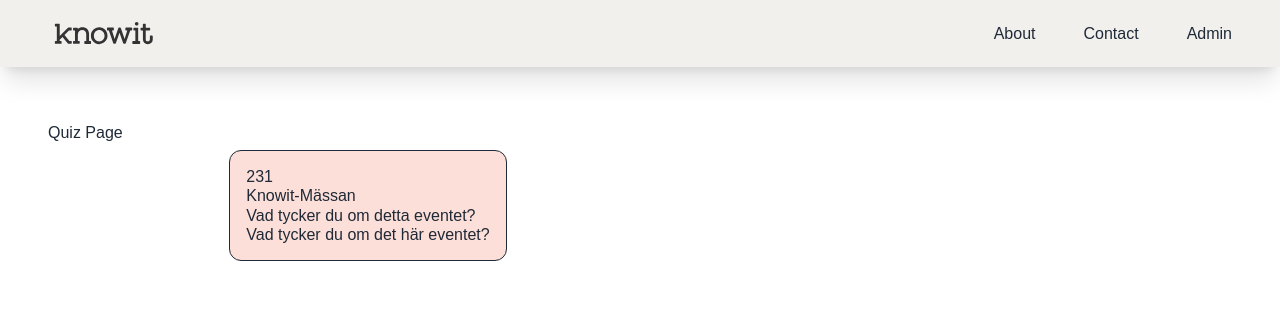
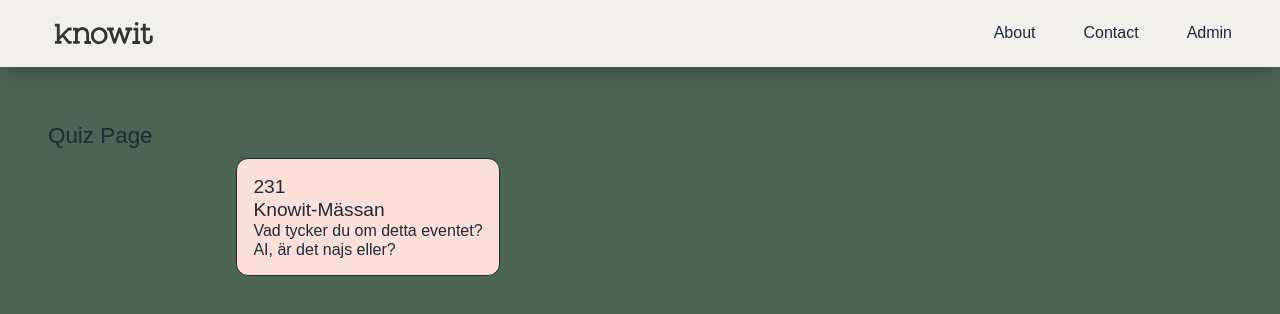
Before and after one commit to sunandacarlstrom/feedback-app-web, a Next.js app: page /quiz in a window 1280 px wide. Shown: the top 314 px of the page. Built offline with nearby package versions, Linux system fonts and the light colour scheme; data requests are answered from the project's data file.

Commit message:
Fixat bakgrunden i QuizPage och mappat varje fråga til en egen endpoint

```diff
--- a/data/quiz.json
+++ b/data/quiz.json
@@ -1,11 +1,15 @@
 {
+    "companies": [
+        {
+            "id": 1,
+            "name": "Knowit",
             "events": [
                 {
                     "id": 231,
                     "name": "Knowit-Mässan",
                     "quiz": [
                         {
-                    "id": 1,
+                            "id": "fhjdskhj213980utu-fdskjl233",
                             "name": "Feedback",
                             "questions": [
                                 {
@@ -21,7 +25,7 @@
                                 },
                                 {
                                     "id": 2,
-                            "question": "Vad tycker du om det här eventet?"
+                                    "question": "AI, är det najs eller?"
                                 }
                             ]
                         },
@@ -43,3 +47,5 @@
                 }
             ]
         }
+    ]
+}
--- a/src/app/globals.css
+++ b/src/app/globals.css
@@ -3,13 +3,25 @@
 @tailwind utilities;
 
 * {
+    margin: 0;
+    padding: 0;
     box-sizing: border-box;
 }
 
-html,
 body {
-    padding: 0;
-    margin: 0;
     font-family: Arial, Helvetica, sans-serif;
     line-height: 1.2;
 }
+
+
+h1 {
+    font-size: 1.4rem;
+}
+
+h2 {
+    font-size: 1.2rem;
+}
+
+h3 {
+    font-size: 1rem;
+}
--- a/src/app/page.js
+++ b/src/app/page.js
@@ -1,12 +1,11 @@
 import React from "react";
 import VideoPlayer from "@/components/VideoPlayer/VideoPlayer";
 import ButtonStart from "@/components/Button/ButtonStart";
-import Navbar from "@/components/Navbar/Navbar";
 
 const Home = () => {
     return (
         <>
-            <div className="absolute left-[50%] top-[50%] flex justify-center items-center flex-col gap-4 translate-x-[-50%]">
+            <div className="absolute left-[50%] top-[50%] flex justify-center items-center flex-col gap-4 translate-x-[-50%] translate-y-[-50%]">
                 <h1 className="text-digital-white text-center">Please, give us some feedback!</h1>
                 <ButtonStart />
             </div>
--- /dev/null
+++ b/src/app/quiz/[id]/page.jsx
@@ -0,0 +1,28 @@
+"use client";
+import { useState, useEffect } from "react";
+
+const QuestionPage = ({ params }) => {
+    const [question, setQuestion] = useState([]);
+
+    useEffect(() => {
+        const fetchData = async () => {
+            try {
+                const response = await fetch("http://localhost:5030/companies");
+                const data = await response.json();
+                setQuestion(data[0].events[0].quiz[0].questions[params.id]);
+            } catch (error) {
+                console.error("Error:", error);
+            }
+        };
+        fetchData();
+        console.log(question);
+    }, []);
+
+    return (
+        <>
+            <h2>{question.question}</h2>
+        </>
+    );
+};
+
+export default QuestionPage;
--- a/src/app/quiz/page.jsx
+++ b/src/app/quiz/page.jsx
@@ -4,15 +4,15 @@
 import Background from "@/components/Background/Background";
 
 const QuizPage = () => {
-    const [events, setEvents] = useState(null);
+    const [company, setCompany] = useState(null);
     const [loading, setLoading] = useState(true);
 
     useEffect(() => {
         const fetchData = async () => {
             try {
-                const response = await fetch("http://localhost:5030/events");
+                const response = await fetch("http://localhost:5030/companies");
                 const data = await response.json();
-                setEvents(data);
+                setCompany(data);
                 setLoading(false);
             } catch (error) {
                 console.error("Error:", error);
@@ -23,13 +23,13 @@
 
     return (
         <>
-            <Background color="forest"/>
+            <Background />
             <div className="max-w-2xl w-full p-4">
                 <h1>Quiz Page</h1>
                 <div className="flex justify-center items-center">
                     <div className="bg-melon p-4 mt-2 border rounded-xl max-w-fit">
-                        {loading && <span className="loading loading-spinner text-pop"></span>}
-                        {events && <EventList events={events} />}
+                        {loading && <span className="loading loading-spinner loading-l text-pop"></span>}
+                        {company && <EventList events={company[0].events} />}
                     </div>
                 </div>
             </div>
--- a/src/components/Background/Background.jsx
+++ b/src/components/Background/Background.jsx
@@ -1,13 +1,8 @@
-import { useState } from "react";
+const Background = () => {
+    //TODO Fixa dynamisk bakgrundsfärg
+    //const style = `bg-forest absolute left-0 top-0 w-full h-full object-cover z-[-50]`
 
-const Background = ({color}) => {
-    const [style, setStyle] = useState(() => `bg-${color} absolute left-0 top-0 w-full h-full object-cover z-[-50]`);
-
-    return (
-        <>
-            <div className={style} />
-        </>
-    );
+    return <div className="bg-forest absolute left-0 top-0 w-full h-full object-cover -z-10" />;
 };
 
 export default Background;
--- a/src/components/Navbar/NavbarDesktop.jsx
+++ b/src/components/Navbar/NavbarDesktop.jsx
@@ -5,13 +5,13 @@
     return (
         <ul className="hidden md:flex gap-12">
             <Link href="/about">
-                <li className="hover:border-b border-pop text-l">About</li>
+                <li className="border-b border-transparent hover:border-pop text-l transition-all duration-300">About</li>
             </Link>
             <Link href="/contact">
-                <li className="hover:border-b border-pop text-l">Contact</li>
+                <li className="border-b border-transparent hover:border-pop text-l transition-all duration-300">Contact</li>
             </Link>
             <Link href="/admin">
-                <li className="hover:border-b border-pop text-l">Admin</li>
+                <li className="border-b border-transparent hover:border-pop text-l transition-all duration-300">Admin</li>
             </Link>
         </ul>
     );
--- a/src/components/Navbar/NavbarSmallScreens.jsx
+++ b/src/components/Navbar/NavbarSmallScreens.jsx
@@ -17,19 +17,19 @@
                 {menuOpen ? <Icon iconName="X-Digital-black" size={22} /> : <AiOutlineMenu size={25} />}
             </div>
             <div className={menuOpen ? "fixed right-0 top-0 h-full w-[45%] bg-[#5c606243] z-0 ease-in duration-500" : "fixed right-[-100%] top-0 h-full w-[45%] z-0 ease-in duration-500"}>
-                <ul className="flex flex-col w-full items-end justify-start px-8 h-full py-24 gap-2">
+                <ul className="flex flex-col w-full items-end justify-start px-8 h-full py-24 gap-4">
                     <Link href="/about">
-                        <li onClick={() => setMenuOpen(false)} className="hover:border-b border-pop text-l">
+                        <li onClick={() => setMenuOpen(false)} className="text-digital-white text-l border-b border-transparent hover:border-pop text-l transition-all duration-300">
                             About
                         </li>
                     </Link>
                     <Link href="/contact">
-                        <li onClick={() => setMenuOpen(false)} className="hover:border-b border-pop text-l">
+                        <li onClick={() => setMenuOpen(false)} className="text-digital-white text-l border-b border-transparent hover:border-pop text-l transition-all duration-300">
                             Contact
                         </li>
                     </Link>
                     <Link href="/admin">
-                        <li onClick={() => setMenuOpen(false)} className="hover:border-b border-pop text-l">
+                        <li onClick={() => setMenuOpen(false)} className="text-digital-white text-l border-b border-transparent hover:border-pop text-l transition-all duration-300">
                             Admin
                         </li>
                     </Link>
```
Lines whose indentation alone changed are shown as unchanged.
